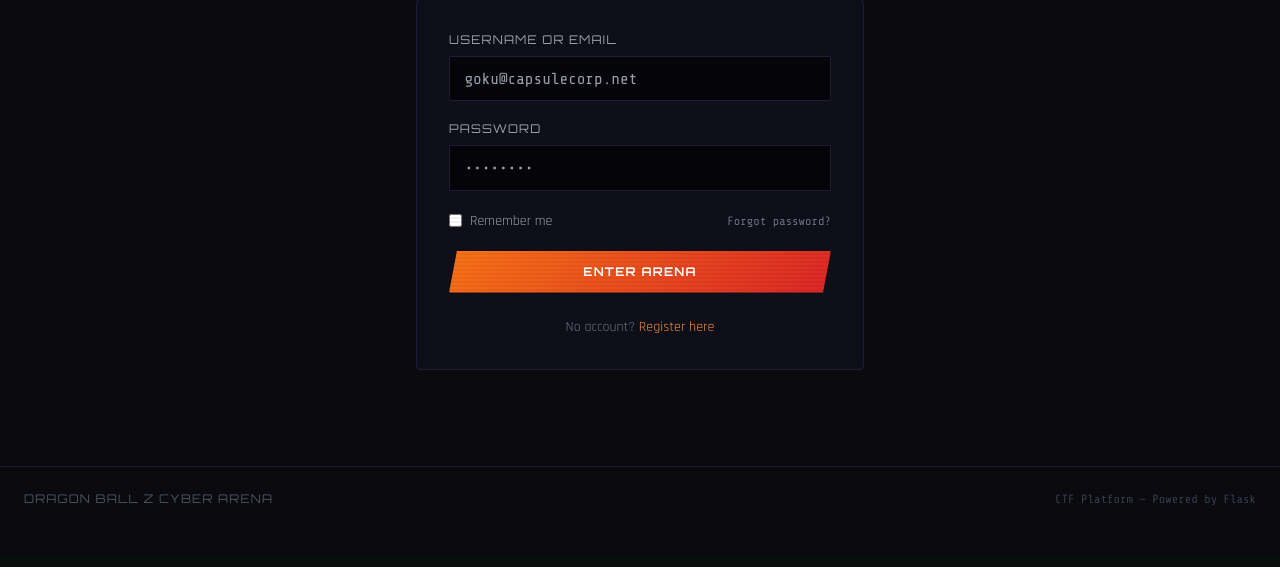
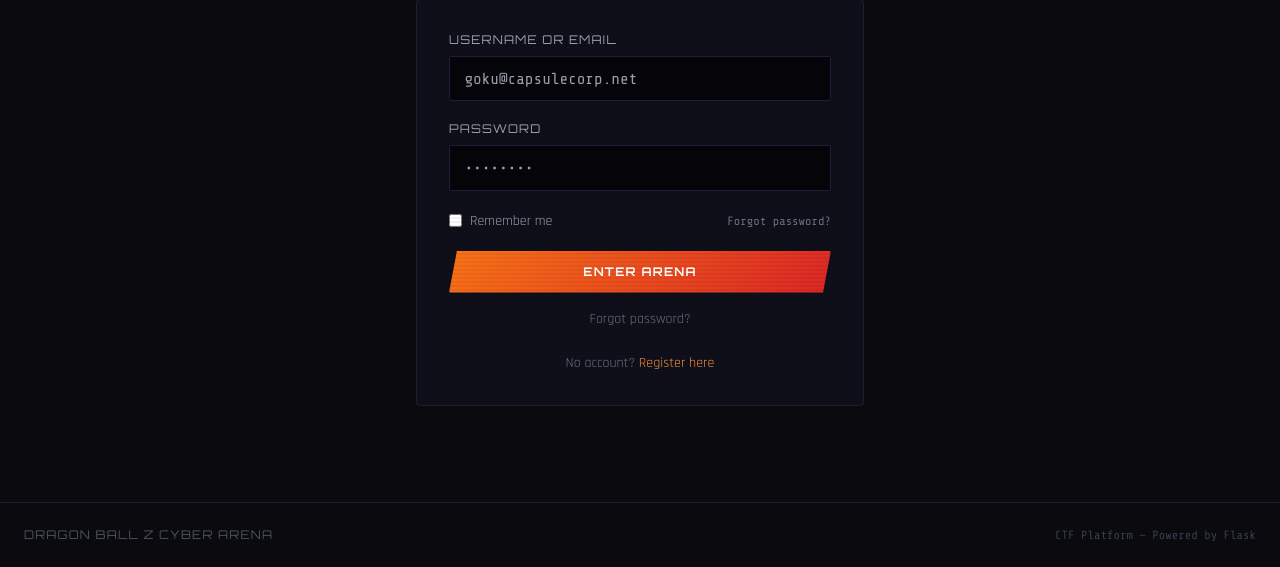
Before and after one commit to onlygoku/dbz-cyber-arena, a Flask app: page /login in a window 1280 px wide. Shown: the part 243-810 px from the top of the page. Before the commit the page ends 748 px from the top, so only its background shows below. Run offline with Flask 3, Linux system fonts and the light colour scheme; parts of the project's set-up code (start-up, migrations or seed data) failed here and were passed over; some libraries are stand-ins or nearby versions.

Commit message:
Add password reset flow, block disposable emails, disable auto-import of challenges

```diff
--- a/app/templates/auth/login.html
+++ b/app/templates/auth/login.html
@@ -27,6 +27,7 @@
         </div>
         <button type="submit" class="btn-primary w-full py-3 text-center block">Enter Arena</button>
       </form>
+      <div class="mt-4 text-center text-sm text-gray-500"><a href="{{ url_for('auth.forgot_password') }}" class="text-gray-500 hover:text-orange-400">Forgot password?</a></div>
       <div class="mt-6 text-center text-sm text-gray-500">
         No account?
         <a href="{{ url_for('auth.register') }}" class="text-orange-400 hover:underline">Register here</a>
```
